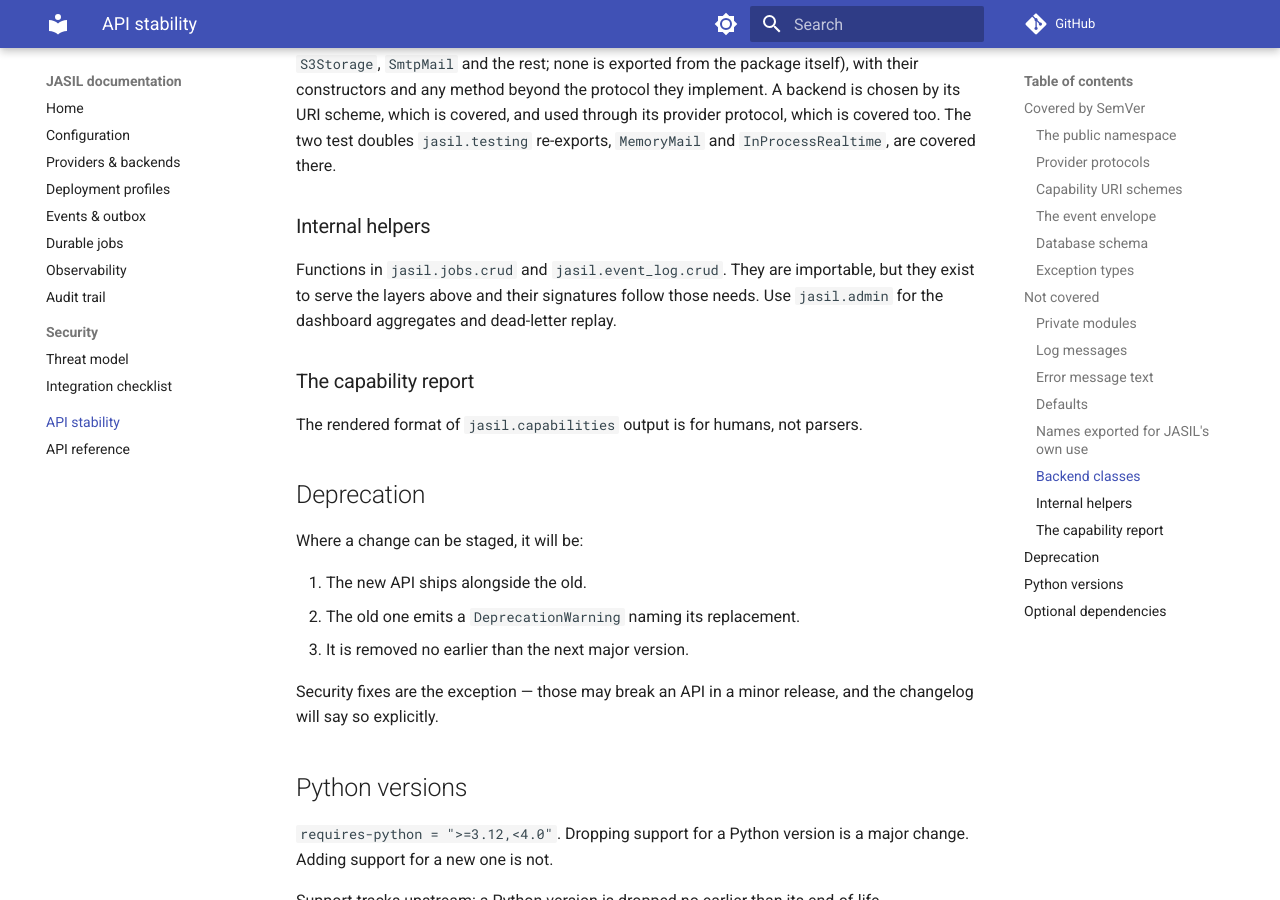
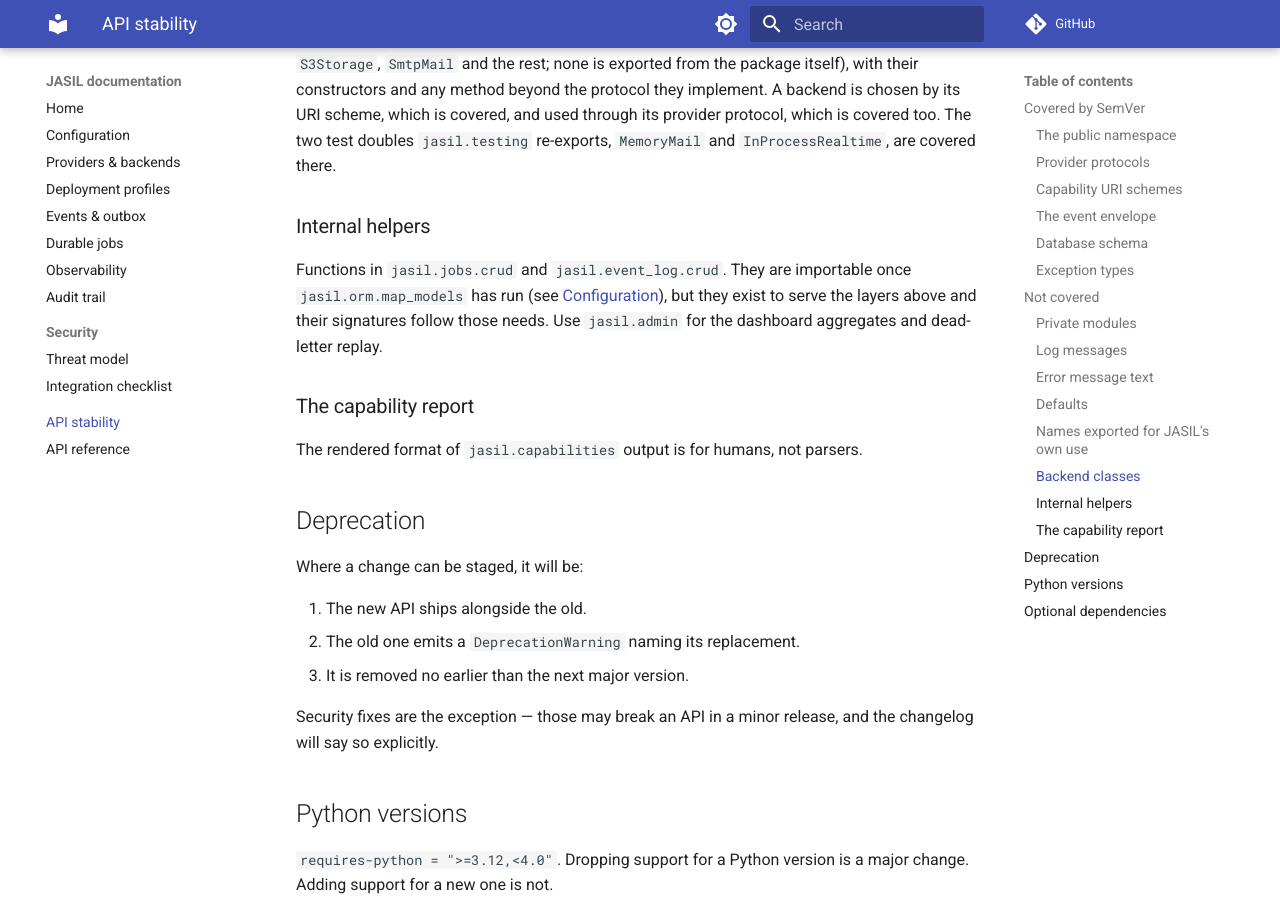
Before and after one commit to endurain-project/jasil, an MkDocs documentation site: the page built from docs/api-stability.md, in a window 1280 px wide and 900 px high, scrolled down 5412 px. Built offline with MkDocs 1.6.1 and Material for MkDocs 9.7.7, drawn with Linux system fonts in a browser that asks for light colours; comment, search, counter and statistics services are not loaded.

Commit message:
docs: correct drifted descriptions of settings, extras and helpers
The crud modules are importable only after map_models; signing_key is
checked when the settings are built; there are six consistency rules;
the Redis extra is "redis"; and an attempt outcome can be "continued".

Co-Authored-By: Claude Opus 5.5 <noreply@anthropic.com>

```diff
--- a/docs/api-stability.md
+++ b/docs/api-stability.md
@@ -167,8 +167,10 @@ covered there.
 
 ### Internal helpers
 
-Functions in `jasil.jobs.crud` and `jasil.event_log.crud`. They are importable,
-but they exist to serve the layers above and their signatures follow those needs.
+Functions in `jasil.jobs.crud` and `jasil.event_log.crud`. They are importable
+once `jasil.orm.map_models` has run (see
+[Configuration](configuration.md#host-integration)), but they exist to serve the layers
+above and their signatures follow those needs.
 Use `jasil.admin` for the dashboard aggregates and dead-letter replay.
 
 ### The capability report
```
Also changed, not shown: docs/configuration.md (+2 -2 lines), 3 other files.
